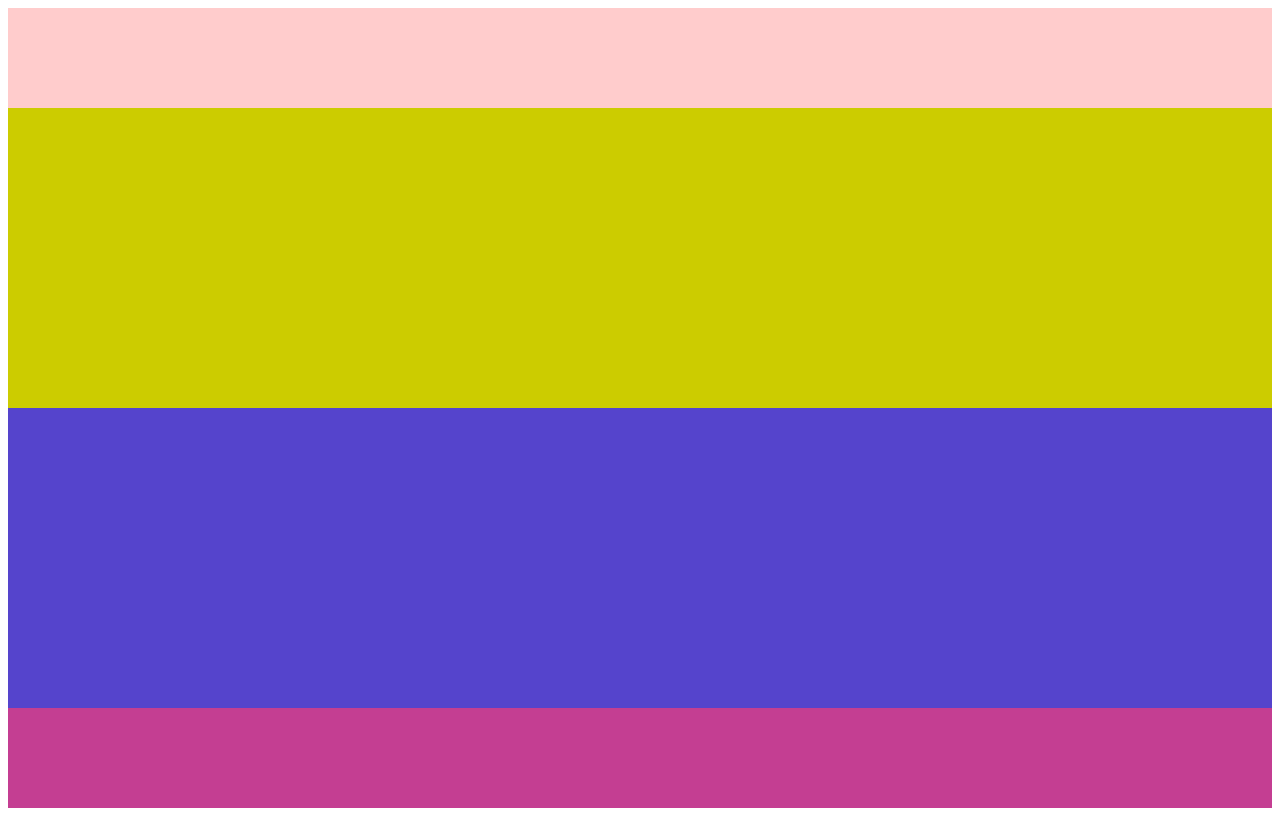
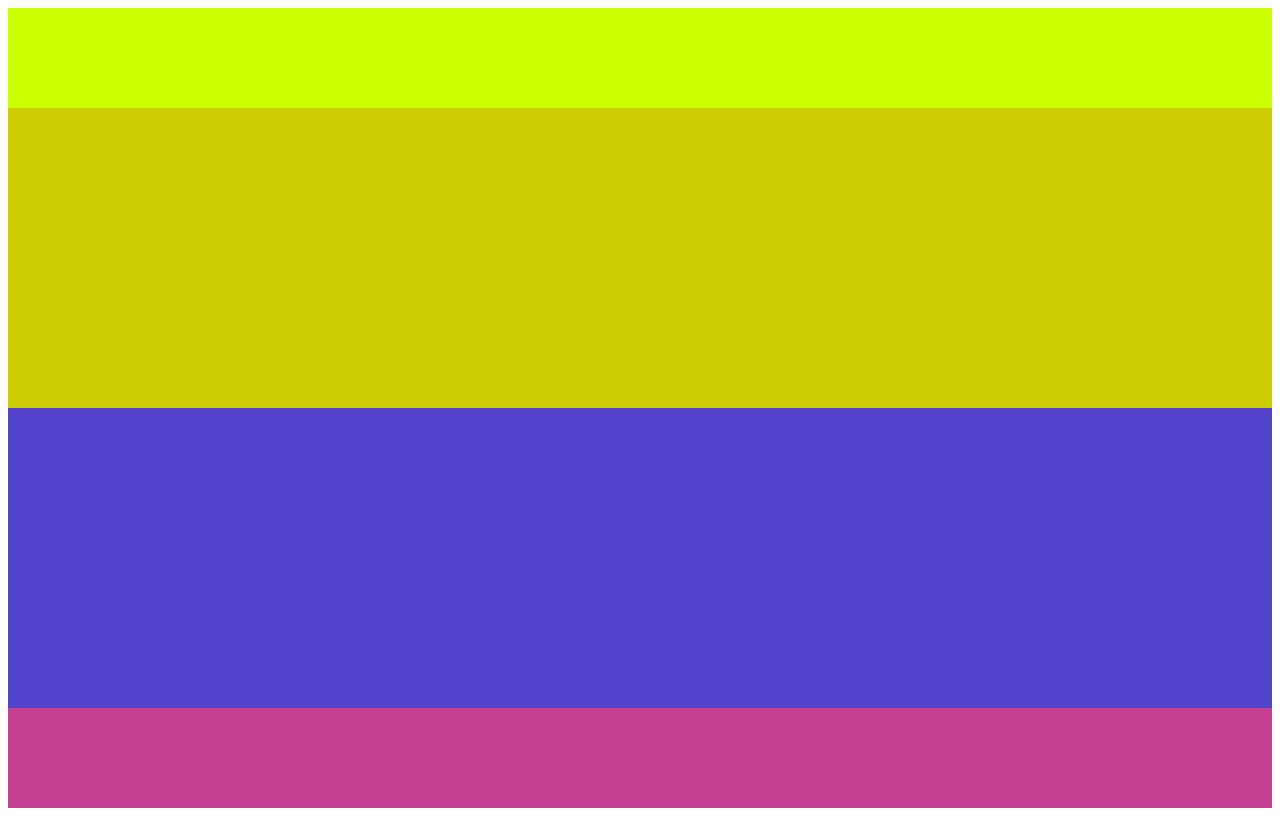
Before and after one commit to M-Wakai/atlas, a plain HTML site: page index.html in a window 1280 px wide. Drawn offline with Linux system fonts and the light colour scheme.

Commit message:
header背景色再変更

```diff
--- a/style.css
+++ b/style.css
@@ -1,6 +1,6 @@
 #header {
     height: 100px;
-	background-color: #fcc;
+	background-color: #CF0;
 }
 
 #main {
```
